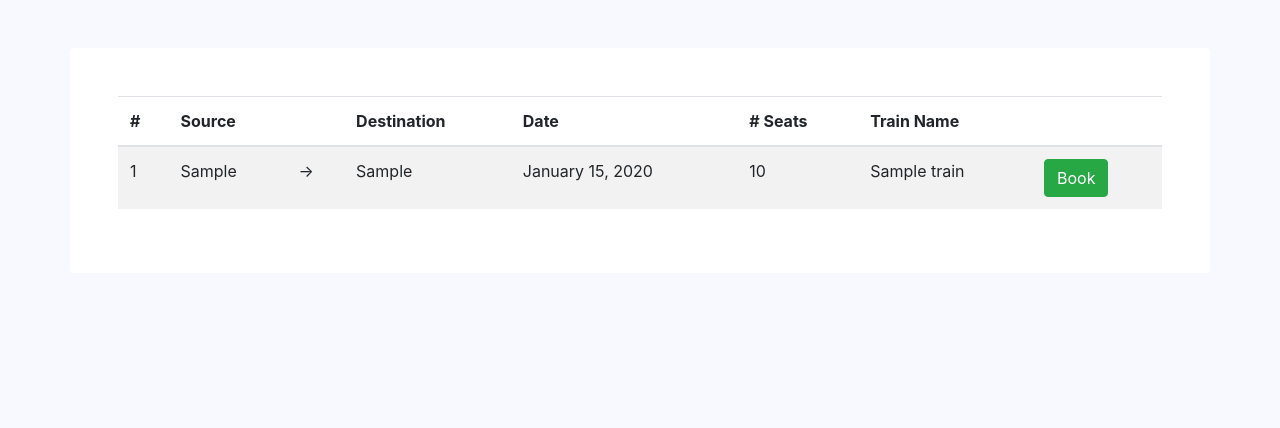
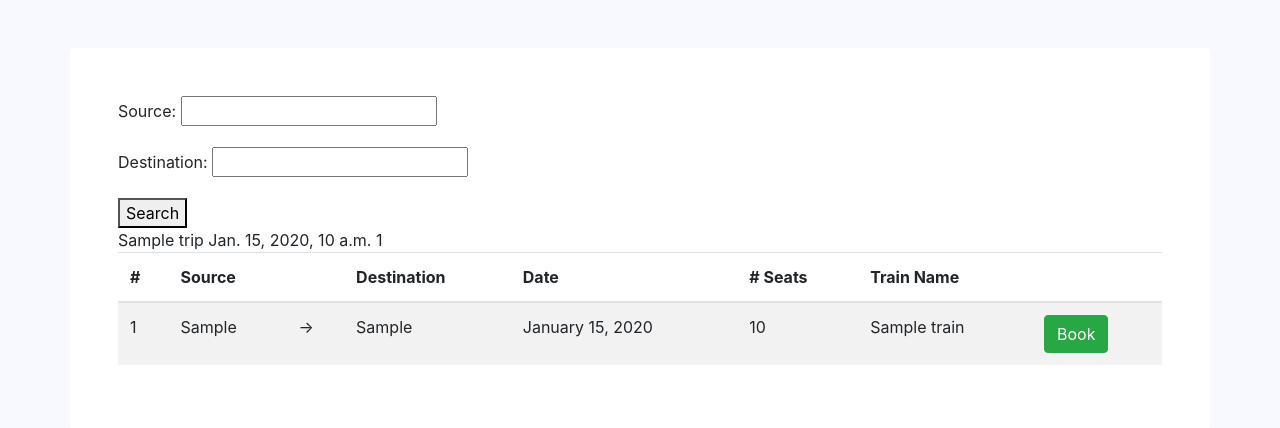
Before and after one commit to CatB1t/WebTrainReservation, a Django app: page / in a window 1280 px wide. Shown: the part 109-537 px from the top of the page. Run offline with Django 3.2, Linux system fonts and the light colour scheme; tables that the repository leaves empty hold one stand-in row (values such as "Sample post"); some libraries are stand-ins or nearby versions.

Commit message:
Added search filter functionality

```diff
--- a/trainres/trainres/settings.py
+++ b/trainres/trainres/settings.py
@@ -40,6 +40,7 @@ INSTALLED_APPS = [
     'django.contrib.sessions',
     'django.contrib.messages',
     'django.contrib.staticfiles',
+    'django_filters'
 ]
 
 MIDDLEWARE = [
--- /dev/null
+++ b/trainres/trips/filters.py
@@ -0,0 +1,8 @@
+from .models import Trip
+import django_filters
+
+
+class BookFilter(django_filters.FilterSet):
+    class Meta:
+        model = Trip
+        fields = ['source', 'destination']
--- a/trainres/trips/models.py
+++ b/trainres/trips/models.py
@@ -1,7 +1,6 @@
 from django.db import models
 
 # Create your models here.
-
 
 class Train(models.Model):
     Train_name = models.CharField(max_length=20)
--- a/trainres/trips/templates/trips/home.html
+++ b/trainres/trips/templates/trips/home.html
@@ -2,7 +2,17 @@
 {% block content %}
 {% if trips %}
 <div class="container rounded bg-white mt-5 p-5 table-responsive">
-<table class="table table-striped">
+    <form method="get">
+        {{ filter.form.as_p }}
+        <button type="submit">Search</button>
+    </form>
+    {% for obj in filter.qs %}
+        {{obj.Trip_name}}
+        {{obj.date_time}}
+        {{obj.trip_id}}
+        <br />
+    {% endfor %}
+    <table class="table table-striped">
     <thead>
         <th scope="col">#</th>
         <th scope="col">Source</th>
--- a/trainres/trips/views.py
+++ b/trainres/trips/views.py
@@ -1,10 +1,16 @@
+from django.db.models.query import QuerySet
 from django.shortcuts import render
 from .models import Trip
+from .filters import BookFilter
 # Create your views here.
 
 
 def home(request):
+    f = BookFilter(request.GET, queryset=Trip.objects.all())
+
     context = {
-        'trips': Trip.objects.all()
+        'trips': Trip.objects.all(),
+        'filter': f
     }
+
     return render(request, 'trips/home.html', context)
```
Also changed, not shown: 1 other file.
